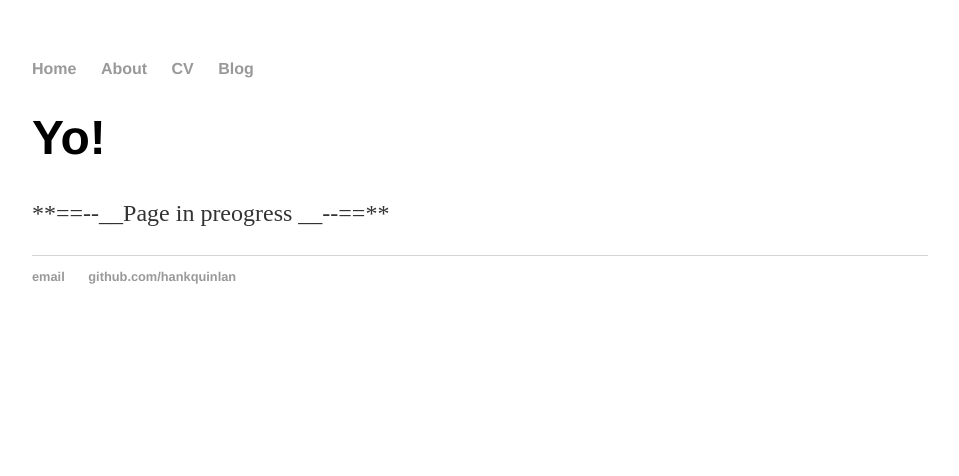
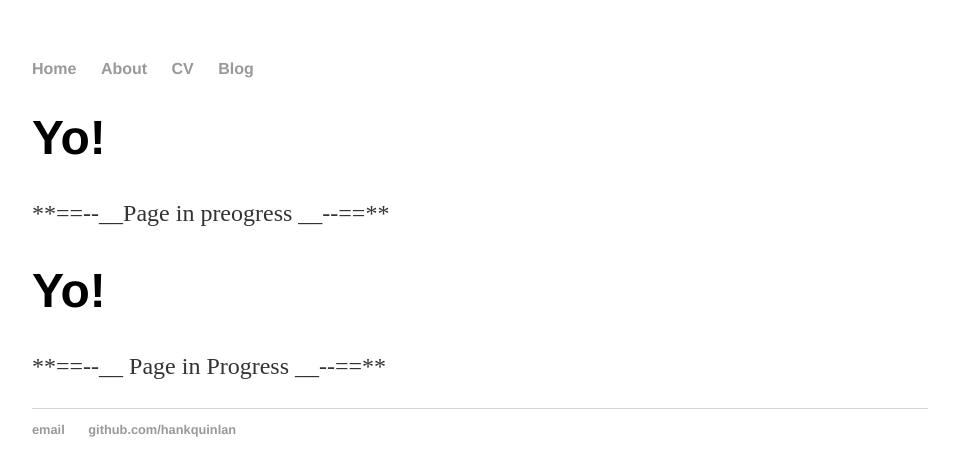
Before and after one commit to FidgetCube/fidgetcube.github.io, a Jekyll site: the page built from index.html, in a window 1280 px wide. Shown: the top 476 px of the page, without its empty margins (160-1119 px from the left). Built offline with Jekyll 4.4.1, drawn with Linux system fonts in a browser that asks for light colours.

Commit message:
Update index.html
edit to default.html

```diff
--- a/index.html
+++ b/index.html
@@ -1,30 +1,8 @@
-<!DOCTYPE html>
-<html>
-	<head>
-		<title>fidgetcube</title>
-		<!-- link to main stylesheet -->
-		<link rel="stylesheet" type="text/css" href="/css/main.css">
-	</head>
-	<body>
-		<nav>
-    		<ul>
-        		<li><a href="/">Home</a></li>
-	        	<li><a href="/about">About</a></li>
-        		<li><a href="/cv">CV</a></li>
-        		<li><a href="/blog">Blog</a></li>
-    		</ul>
-		</nav>
-		<div class="container">
-    		<div class="blurb">
-        		<h1>Yo!</h1>
-				<p>**==--__Page in preogress __--==**</p>
-    		</div><!-- /.blurb -->
-		</div><!-- /.container -->
-		<footer>
-    		<ul>
-        		<li><a href="mailto:jhmollison@hotmail.com">email</a></li>
-        		<li><a href="https://github.com/FidgetCube">github.com/hankquinlan</a></li>
-			</ul>
-		</footer>
-	</body>
-</html>
+---
+layout: default
+title: FidgetCube
+---
+<div class="blurb">
+	<h1>Yo!</h1>
+	<p>**==--__ Page in Progress __--==**</a></p>
+</div><!-- /.blurb -->
```
